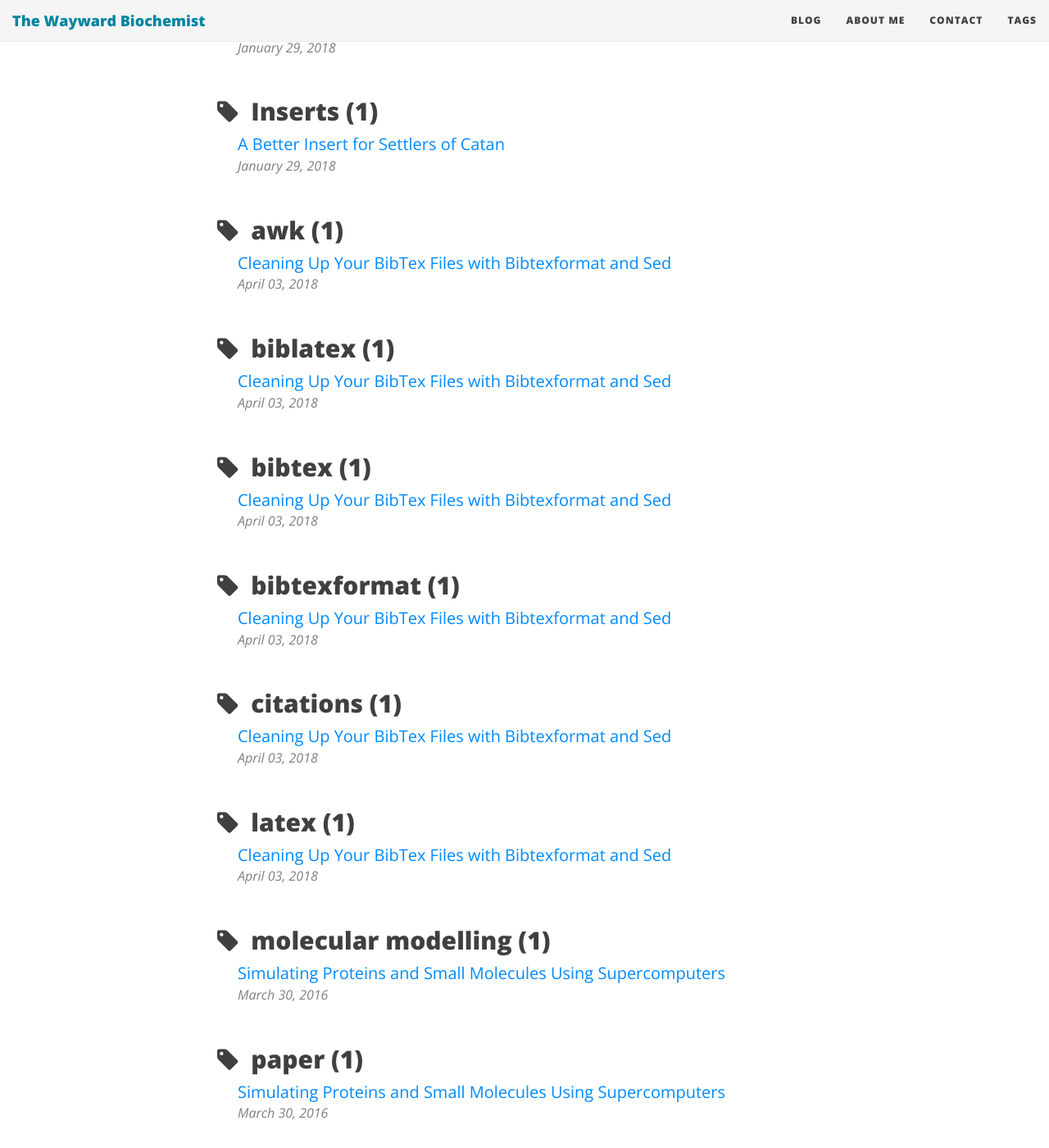
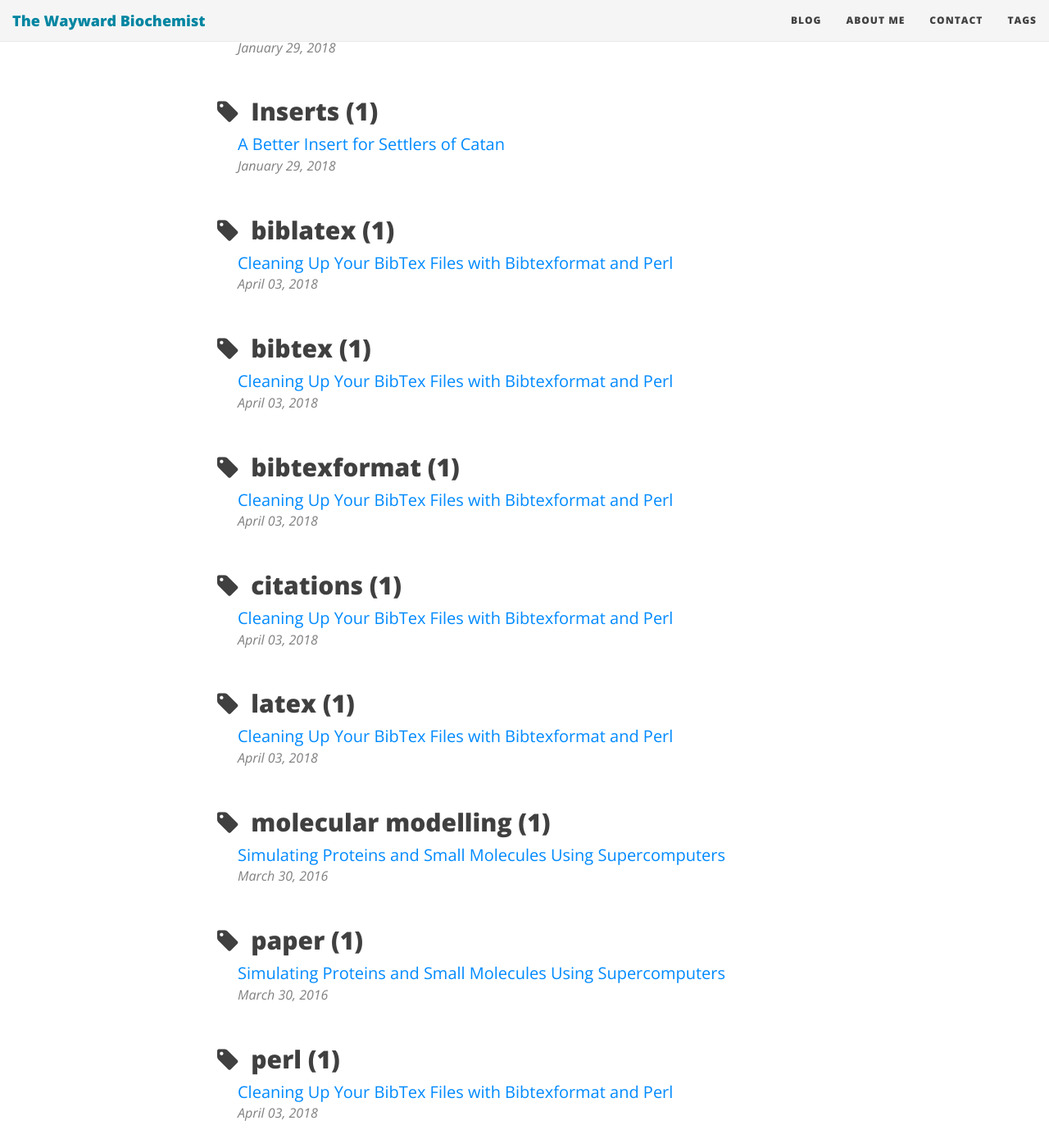
Before and after one commit to s-gordon/TheWaywardBiochemist, a Jekyll site: the page built from tags.html, in a window 1280 px wide and 1400 px high, scrolled down 440 px. Shown: the whole window at 82% size. Built offline with Jekyll 4.4.1, drawn with Linux system fonts in a browser that asks for light colours; nearby versions of some CDN libraries; some of the changed lines change nothing that is shown; some of the changed text lies outside the part shown.

Commit message:
Post typos.

````diff
--- a/_posts/2018-04-03-organising-complicated-bibtex-citation-lists-easily-with-bibtexformat-and-awk.markdown
+++ b/_posts/2018-04-03-organising-complicated-bibtex-citation-lists-easily-with-bibtexformat-and-awk.markdown
@@ -1,6 +1,6 @@
 ---
 layout: post
-title: "Cleaning Up Your BibTex Files with Bibtexformat and Sed"
+title: "Cleaning Up Your BibTex Files with Bibtexformat and Perl"
 date: 2018-04-03 11:06:28 +1100
 comments: true
 sharing: true
@@ -10,8 +10,7 @@
 - bibtex
 - biblatex
 - latex
-- awk
-- sed
+- perl
 - citations
 - programming
 - unix
@@ -37,7 +36,7 @@
 diacritical marks such as á) that may or may not render appropriately depending
 on the character and how the document has been set up. As things stand, I'm at
 about 55,000 words and have more than 400 citations, and things are only going
-to get more complicated. Yikes!  While I could go through each citation with a
+to get more complicated. Yikes! While I could go through each citation with a
 fine tooth comb (I probably still will!), it'd be nice to have most of the
 bigger problems addressed programmatically to save me the headache. This post
 covers my solution to the problem.
@@ -63,7 +62,7 @@
 - Cross-platform (namely Linux, OSX, and Windows)
 - Needs to have a CLI (command-line interface)
 - Must have the following features:
-  - Detects incorrectly-formatted fields (e.g. author names where the prefix Jr
+  - Detects incorrectly formatted fields (e.g. author names where the prefix Jr
   is badly positioned relative to the surname)
   - Corrects wonky field indentation Allows switching between abbreviated and
   full journal names (e.g. Journal of Biological Chemistry vs. J Biol Chem vs
@@ -78,7 +77,7 @@
 [biber](http://biblatex-biber.sourceforge.net/). While each have their
 strengths, no one solution catered to all of my needs. Enter
 [bibtexformat](https://github.com/yfpeng/pengyifan-bibtexformat), a neat
-cross-platform perl tool that allows for easy formatting of even very
+cross-platform perl tool that allows for easy formatting of even
 complicated bibtex libraries.
 
 ## bibtexformat
@@ -118,7 +117,7 @@
 
 I can run this easily from the command line, but how can I integrate it into
 Vim? Easy. I can get around this by mapping a new command in Vimscript. Getting
-this set up is easy.  Simply open up your vim startup file (typically
+this set up is easy. Simply open up your vim startup file (typically
 `$HOME/.vimrc` or `$HOME/.vim/vimrc`) and add the following function:
 
 ```vim
@@ -151,7 +150,7 @@
   " Don't capture sterr
   set shellredir=>
   " awk '/@/ {p=1}; / => Done/{p=0};p' --- remove header and footer garbage
-  " \s/á/{\\'{a}}/g; - correct acute diacritics
+  " \s/á/{\\\x27{a}}/g; - correct acute diacritics
   " \s/à/{\\`{a}}/g; - correct grave diacritics
   " \s/ä/{\\"{a}}/g; - correct umlaut diacritics
   read!
@@ -160,11 +159,11 @@
         \sed '
         \s/–/--/g;
         \s/—/--/g;
-        \s/á/{\\'{a}}/g;
-        \s/é/{\\'{e}}/g;
-        \s/í/{\\'{i}}/g;
-        \s/ó/{\\'{o}}/g;
-        \s/ú/{\\'{u}}/g;
+        \s/á/{\\\x27{a}}/g;
+        \s/é/{\\\x27{e}}/g;
+        \s/í/{\\\x27{i}}/g;
+        \s/ó/{\\\x27{o}}/g;
+        \s/ú/{\\\x27{u}}/g;
         \s/à/{\\`{a}}/g;
         \s/è/{\\`{e}}/g;
         \s/ì/{\\`{i}}/g;
@@ -189,20 +188,20 @@
   " Don't capture sterr
   set shellredir=>
   " awk '/@/ {p=1}; / => Done/{p=0};p' --- remove header and footer garbage
-  " \s/á/{\\'{a}}/g; - correct acute diacritics
+  " \s/á/{\\\x27{a}}/g; - correct acute diacritics
   " \s/à/{\\`{a}}/g; - correct grave diacritics
   " \s/ä/{\\"{a}}/g; - correct umlaut diacritics
   read!
         \bibtexformat % -format -wrap 80 -abb2 -sort -o - |
         \awk '/@/ {p=1}; / => Done/{p=0};p' |
-        \sed '
+        \perl -pne '
         \s/–/--/g;
         \s/—/--/g;
-        \s/á/{\\'{a}}/g;
-        \s/é/{\\'{e}}/g;
-        \s/í/{\\'{i}}/g;
-        \s/ó/{\\'{o}}/g;
-        \s/ú/{\\'{u}}/g;
+        \s/á/{\\\x27{a}}/g;
+        \s/é/{\\\x27{e}}/g;
+        \s/í/{\\\x27{i}}/g;
+        \s/ó/{\\\x27{o}}/g;
+        \s/ú/{\\\x27{u}}/g;
         \s/à/{\\`{a}}/g;
         \s/è/{\\`{e}}/g;
         \s/ì/{\\`{i}}/g;
````
